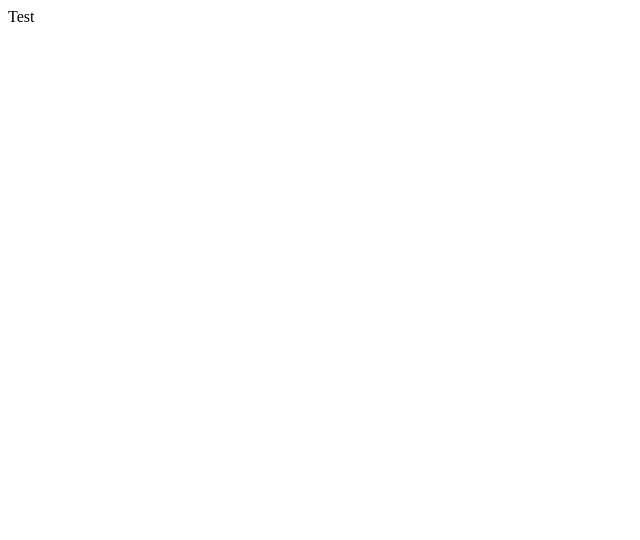
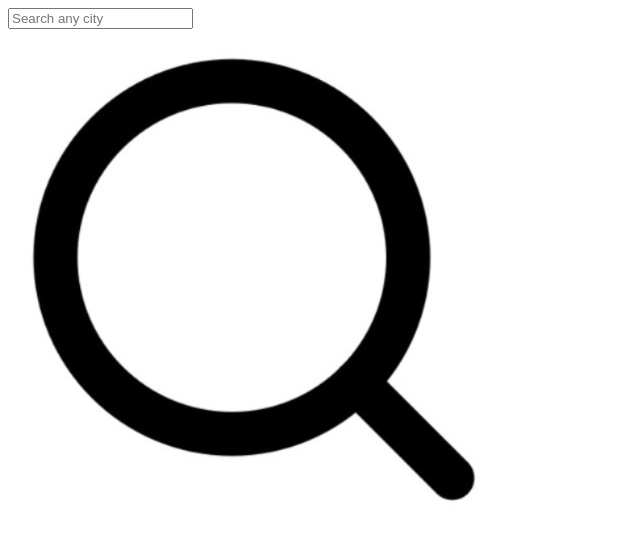
Before and after one commit to Harshitha-965/Weather-Forecast, a React (Vite) app in the folder Weather app/: page / in a window 1280 px wide. Shown: the top 540 px of the page, without its empty margins (0-640 px from the left). Built offline with nearby package versions, Linux system fonts and the light colour scheme.

Commit message:
added input box

```diff
--- a/Weather app/src/App.jsx
+++ b/Weather app/src/App.jsx
@@ -21,7 +21,16 @@ function App() {
 
   return (
     <>
-      <div>Test</div>
+      <div className="container">
+        <div className="input-container">
+          <input type="text"
+          className="cityInput"
+          placeholder="Search any city"/>
+          <div className="search-icon">
+            <img src={searchIcon} alt="Search"/>
+          </div>
+        </div>
+      </div>
     </>
   )
 }
```
